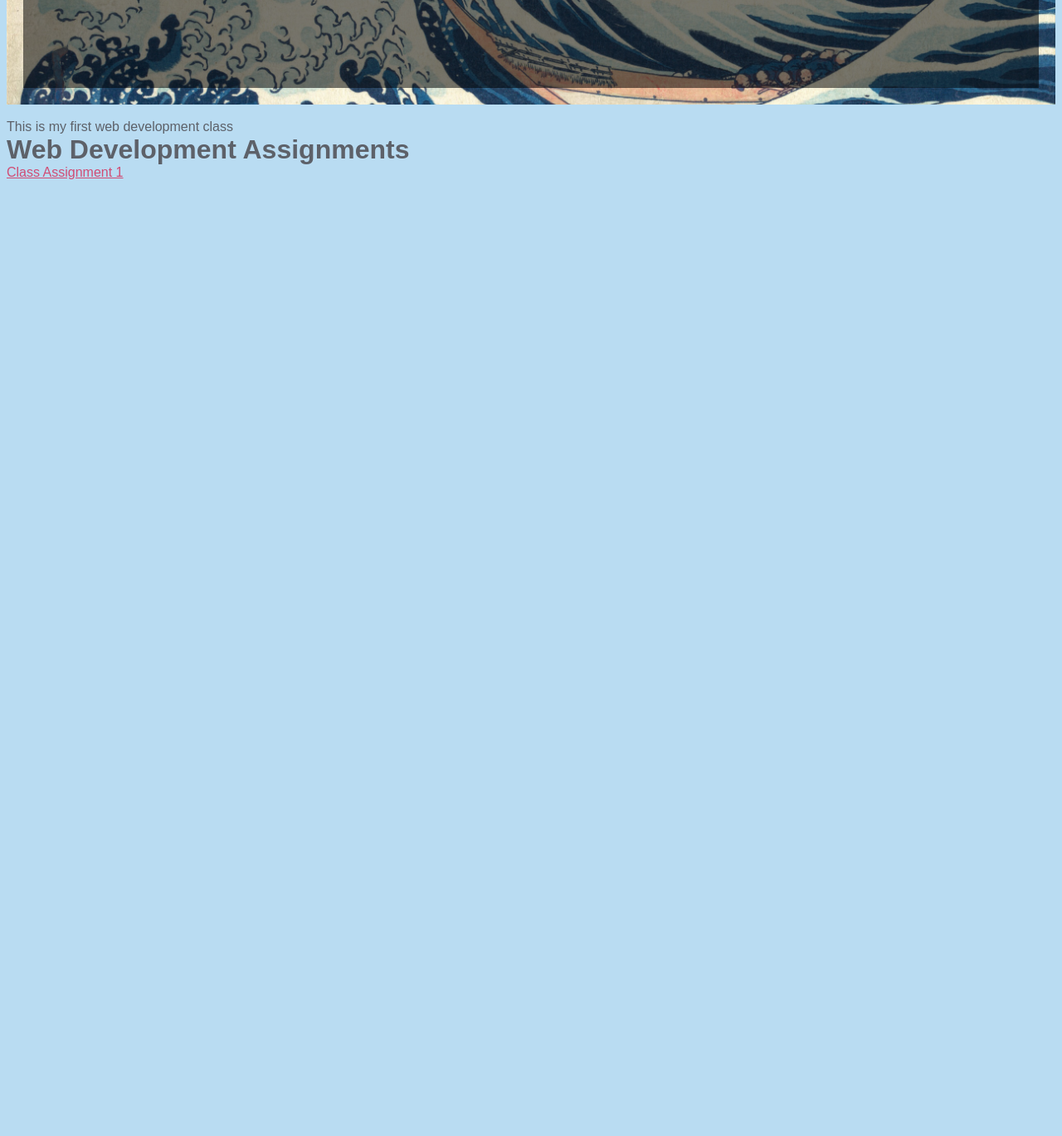
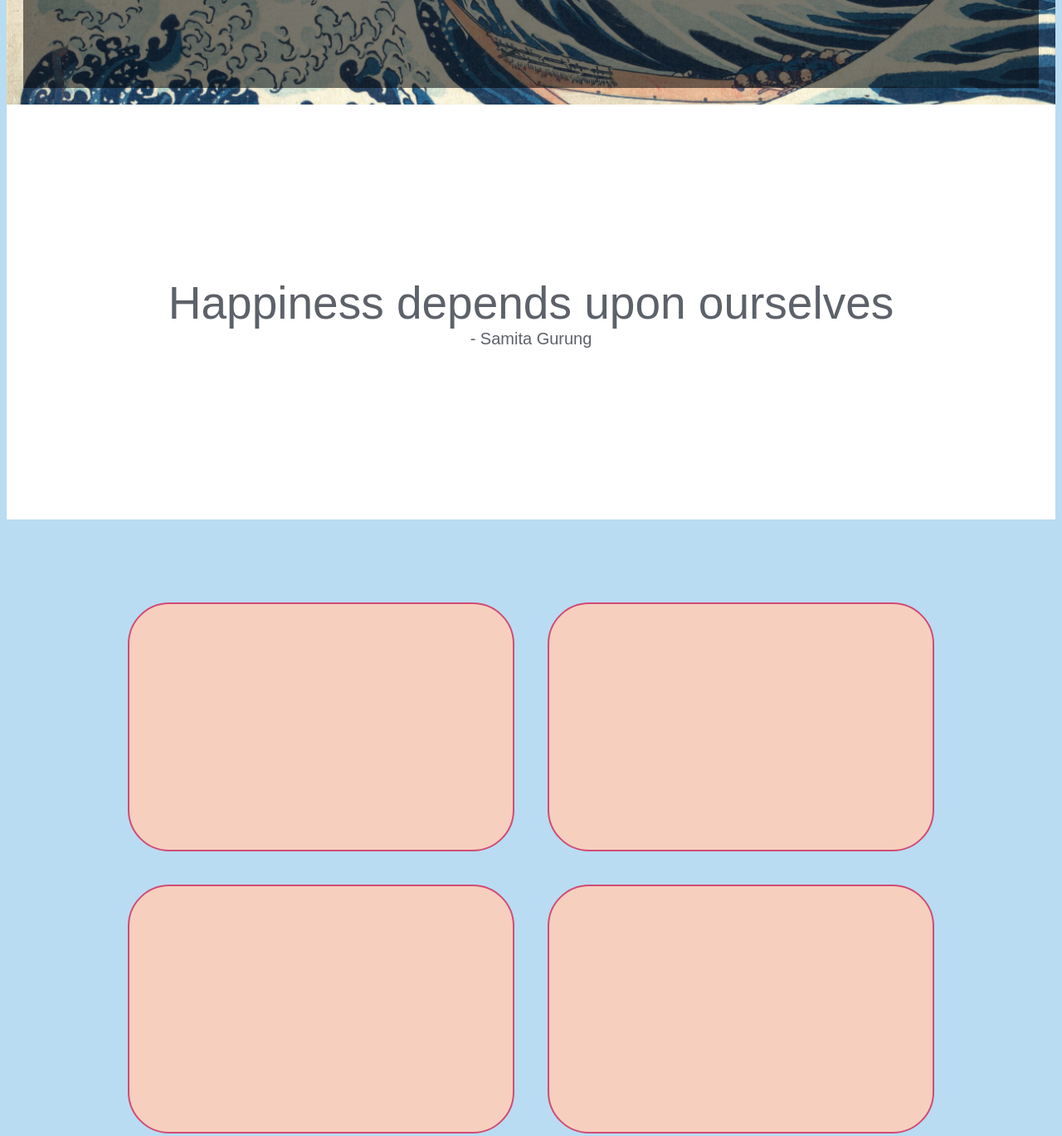
Before and after one commit to Samitagrg/WebDev, a plain HTML site: page index.html in a window 1280 px wide. Shown: the part 720-2089 px from the top of the page at 83% size. Before the commit the page ends 945 px from the top, so only its background shows below. Drawn offline with Linux system fonts and the light colour scheme; a web font is replaced by a local one.

Commit message:
added qoute and list cards

```diff
--- a/css/style.css
+++ b/css/style.css
@@ -83,3 +83,47 @@ a:hover {
     background-color: #6495ED;
     color: #fff;
 }
+
+.quote {
+    min-height: 500px;
+    width: 100%;
+    background-color: #fff;
+    font-size: 55px;
+    padding: 20px;
+    display: flex;
+    flex-direction: column;
+    justify-content: center;
+    align-items: center;
+    font-family: "Poetsen One", sans-serif;
+}
+
+.statement {
+    font-size: 48px;
+    margin-bottom: 20px;
+    color: #5D6169;
+}
+
+.text-center {
+    text-align: center;
+}
+
+.text-right {
+    text-align: right;
+    font-size: 20px;
+}
+
+.assignment-list {
+    display: flex;
+    flex-wrap: wrap;
+    gap: 40px;
+    justify-content: center;
+    padding: 100px 50px;
+}
+
+.assignment-list-card {
+    border: 2px solid #d14c74;
+    width: 40%;
+    height: 300px;
+    background-color: #f6cfbe;
+    border-radius: 50px;
+}
--- a/index.html
+++ b/index.html
@@ -34,15 +34,31 @@
 
             </div>
         </div>
-    </main>
 
-    <footer></footer>
+        <section class="quote bg-white">
+            <div class="statment text-center">Happiness depends upon ourselves</div>
+            <div class="text-right">- Samita Gurung</div>
+        </section>
 
+    <section class="assignment-list">
+        <div class="assignment-list-card"></div>
+        <div class="assignment-list-card"></div>
+        <div class="assignment-list-card"></div>
+        <div class="assignment-list-card"></div>
+
+    </section>
 
     <br>This is my first web development class</br>
 
 
     <h1> Web Development Assignments</h1>
     <a href="./class-assignment-1/index.html">Class Assignment 1</a>
+
+
+
+    </main>
+
+
+    <footer></footer>
 </body>
 </html>
```
